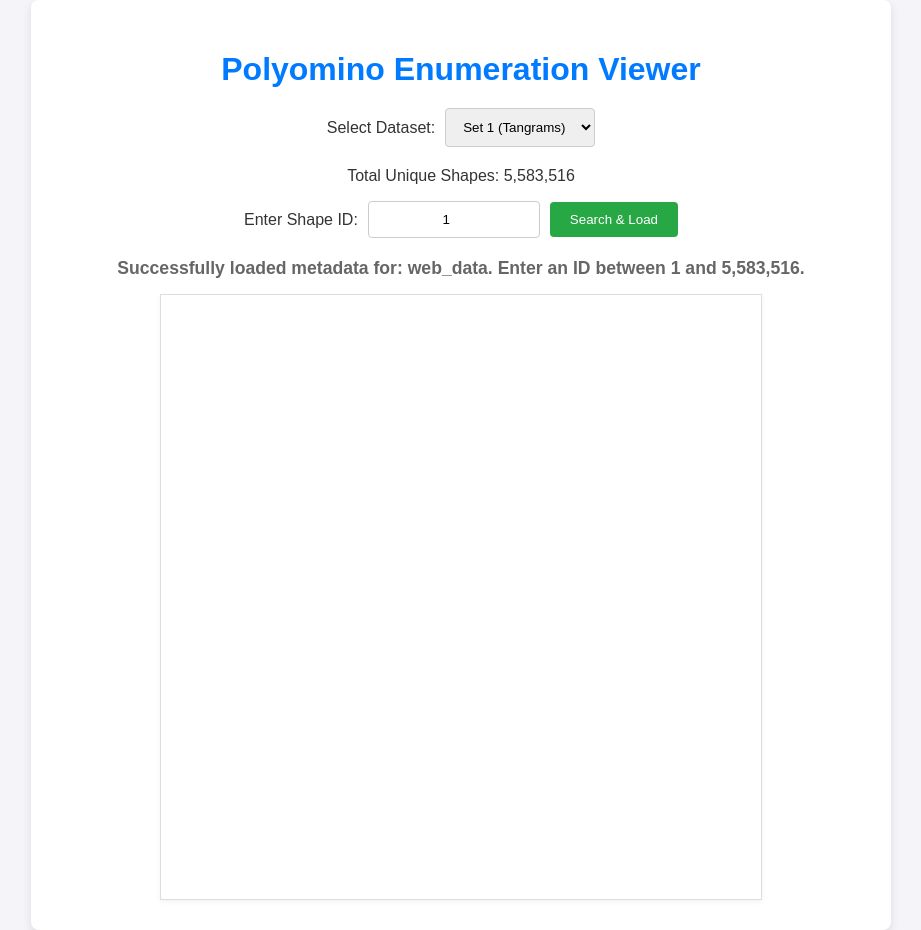
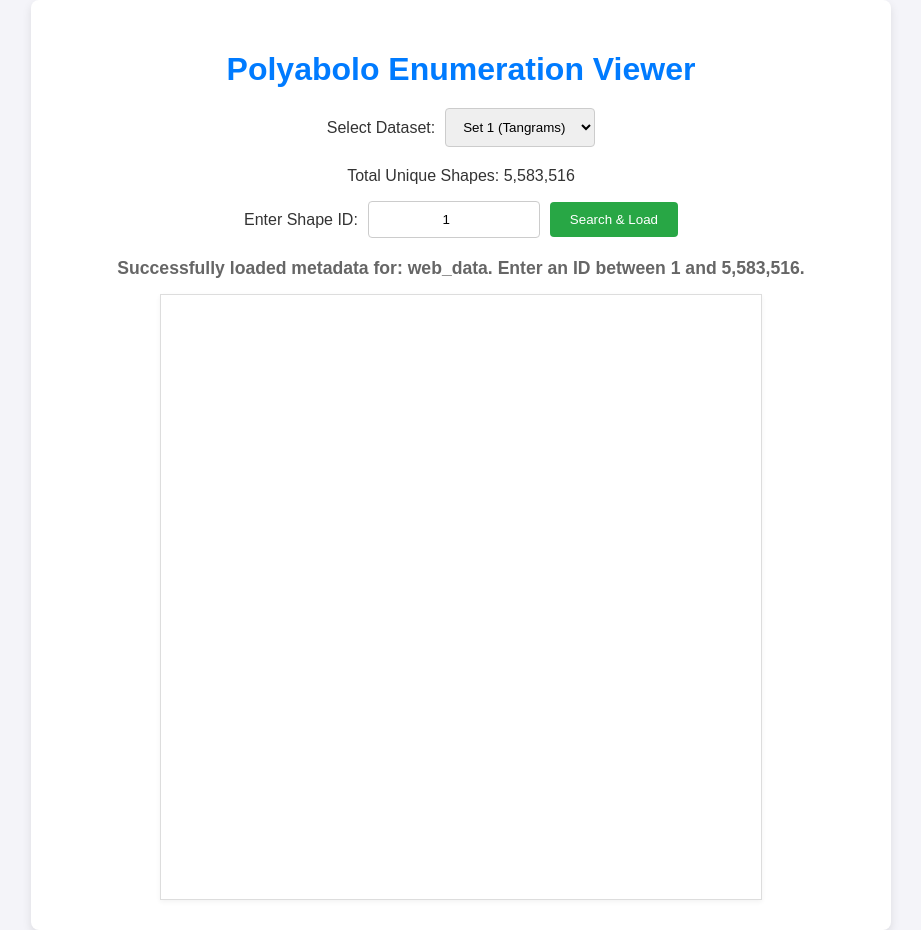
Before and after one commit to LEEOno8/polyabolo-viewer, a plain HTML site: page index.html in a window 1280 px wide. Shown: the whole page, without its empty margins (179-1100 px from the left). Drawn offline with Linux system fonts and the light colour scheme.

Commit message:
Update index.html
new title

```diff
--- a/index.html
+++ b/index.html
@@ -8,7 +8,7 @@
 </head>
 <body>
     <div class="container">
-        <h1>Polyomino Enumeration Viewer</h1>
+        <h1>Polyabolo Enumeration Viewer</h1>
 
         <div class="input-group">
             <label for="datasetSelect">Select Dataset:</label>
```
